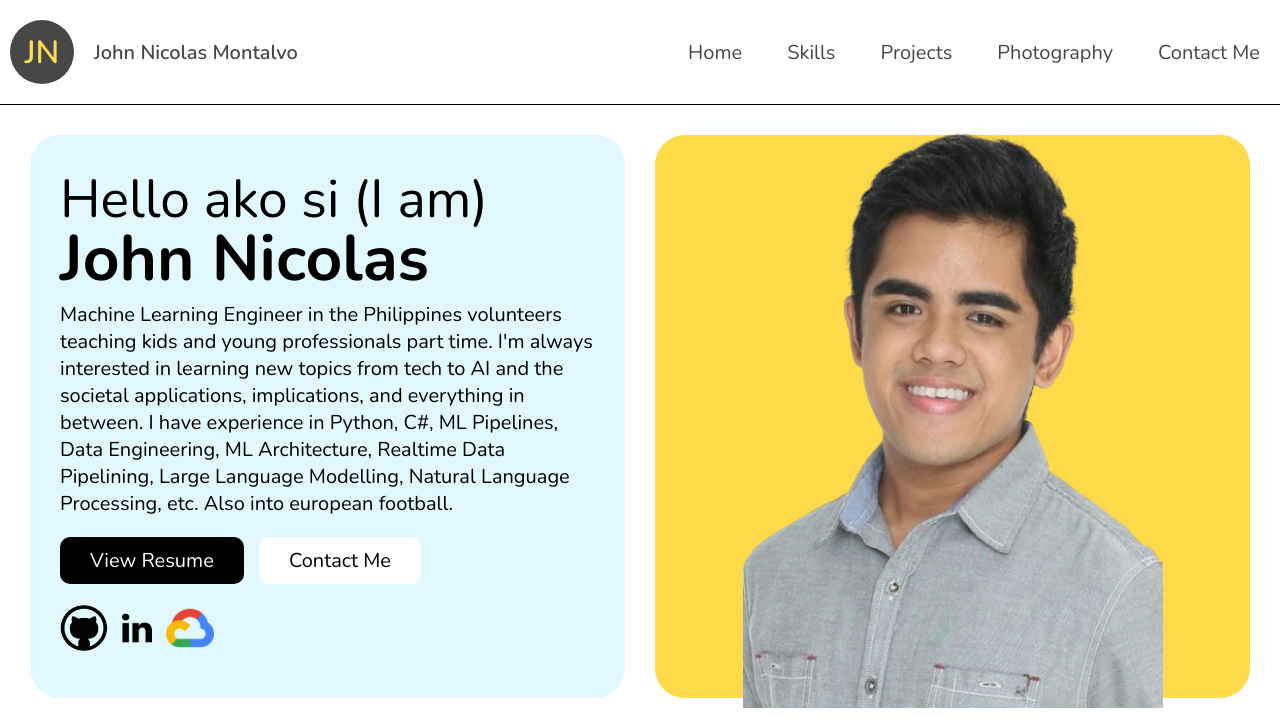
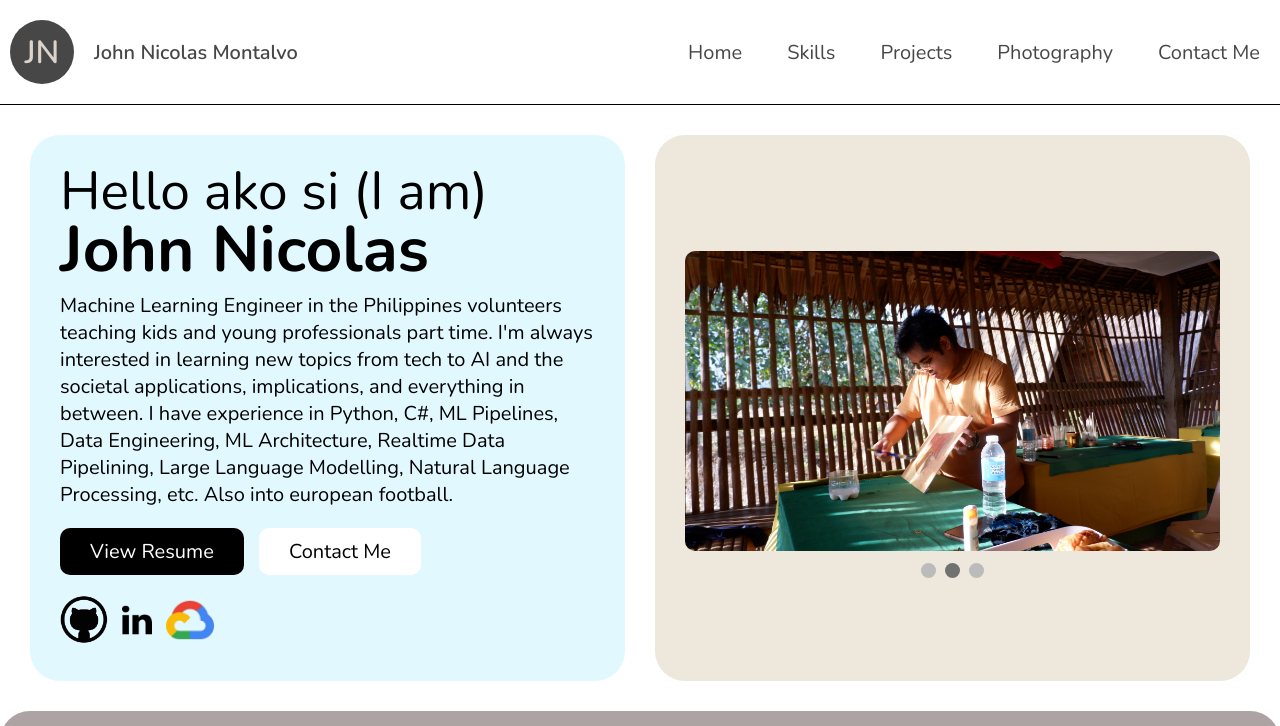
Before and after one commit to jnpmontalvo/jnpmontalvo.github.io, a plain HTML site: page index.html in a window 1280 px wide. Shown: the top 726 px of the page. Drawn offline with nearby package versions, Linux system fonts and the light colour scheme.

Commit message:
feat: added image carousel

```diff
--- a/index.html
+++ b/index.html
@@ -74,7 +74,26 @@
         </div>
       </div>
       <div class="hero-yellow">
-        <img src="./imgs/dp.png" alt="John Nicolas" width="100%"/>
+        <div class="slideshow-container">
+
+          <div class="mySlides fade">
+            <img src="./imgs/carousel1.jpg" style="width:100%">
+          </div>
+
+          <div class="mySlides fade">
+            <img src="./imgs/carousel2.jpg" style="width:100%">
+          </div>
+
+          <div class="mySlides fade">
+            <img src="./imgs/carousel3.JPG" style="width:100%">
+          </div>
+
+        </div>
+        <div>
+          <span class="dot"></span>
+          <span class="dot"></span>
+          <span class="dot"></span>
+        </div>
       </div>
     </section>
     <section class="logos container">
@@ -229,22 +248,22 @@
       </h2>
       <div class="bento-grid">
         <div class="bento-item">
-          <img src="" alt="twitter-scraper" width="100%">
+          <img src="" alt="web-scrapers" width="100%">
         </div>
         <div class="bento-item">
-          2
+          eskwelabs
         </div>
         <div class="bento-item">
-          3
+          football analyzer (xG replication)
         </div>
         <div class="bento-item">
-          4
+          gsm arena scraper
         </div>
         <div class="bento-item">
-          5
+          datarobot pipeline
         </div>
         <div class="bento-item">
-          6
+          Realtime Velocity Features
         </div>
       </div>
     </section>
@@ -287,5 +306,9 @@
       </div>
     </section> -->
   </main>
+<script>
+  let slideIndex = 0;
+  showSlides();
+</script>
 </body>
 </html>
--- a/scripts.js
+++ b/scripts.js
@@ -1,3 +1,20 @@
 function toggleMobileMenu(){
         document.getElementById("menu").classList.toggle("active");
 }
+
+function showSlides() {
+  let i;
+  let slides = document.getElementsByClassName("mySlides");
+  let dots = document.getElementsByClassName("dot");
+  for (i = 0; i < slides.length; i++) {
+    slides[i].style.display = "none";
+  }
+  slideIndex++;
+  if (slideIndex > slides.length) {slideIndex = 1}
+  for (i = 0; i < dots.length; i++) {
+    dots[i].className = dots[i].className.replace(" active", "");
+  }
+  slides[slideIndex-1].style.display = "block";
+  dots[slideIndex-1].className += " active";
+  setTimeout(showSlides, 3000); // Change image every 4 seconds
+}
--- a/styles.css
+++ b/styles.css
@@ -19,6 +19,10 @@
     --blue-100: #e2f8ff;
     --blue-400: #61dafb;
     --blue-800: #0a61ae;
+    --brown: #ede7dc;
+    --brown-100: #DCD2CC;
+    --brown-400: #CCAFA5;
+    --brown-800: #BDC3CB;
 }
 
 body {
@@ -59,7 +63,7 @@ header {
             justify-content: center;
             font-size: 32px;
             background-color: var(--base);
-            color: var(--yellow-100);
+            color: var(--brown-100);
             height: 64px;
             width: 64px;
             margin-right: 20px;
@@ -228,16 +232,53 @@ h1 {
     }
     .hero-yellow {
         flex: 1;
-        background-color: var(--yellow);
+        background-color: var(--brown);
         border-radius: 30px;
         padding: 0px 30px;
         display: flex;
         justify-content: center;
-        align-items: flex-end;
+        align-items: center;
+        flex-direction: column;
+
         img {
-            margin-top: -60px;
-            max-width:420px;
-            margin-bottom: -10px;
+            border-radius: 10px;
+            max-width: 1000px;
+            max-height: 400px;
+        }
+
+        /* Slideshow container */
+        .slideshow-container {
+            position: relative;
+            margin-top: 20px;
+            display: flex;
+        }
+
+        /* The dots/bullets/indicators */
+        .dot {
+            margin-right: 10px;
+            margin-bottom: 20px;
+            height: 15px;
+            width: 15px;
+            margin: 0 2px;
+            background-color: #bbb;
+            border-radius: 50%;
+            display: inline-block;
+            transition: background-color 0.6s ease;
+        }
+
+        .active {
+        background-color: #717171;
+        }
+
+        /* Fading animation */
+        .fade {
+        animation-name: fade;
+        animation-duration: 4.5s;
+        }
+
+        @keyframes fade {
+            from {opacity: .6}
+            to {opacity: 1}
         }
     }
 
@@ -364,7 +405,7 @@ h3 {
             }
         }
         article {
-            background-color: var(--yellow-100);
+            background-color: var(--brown-100);
             padding: 30px;
             border-radius: 30px;
             flex: 1;
@@ -559,7 +600,7 @@ h3 {
                             flex-direction: row-reverse;
 
                             span{
-                                background-color: var(--yellow);
+                                background-color: var(--brown);
                             }
                         }
 
```
Also changed, not shown: photography/index.html (+1 -1 lines), imgs/carousel2.jpg (added), imgs/carousel3.JPG (added), 2 other files.
